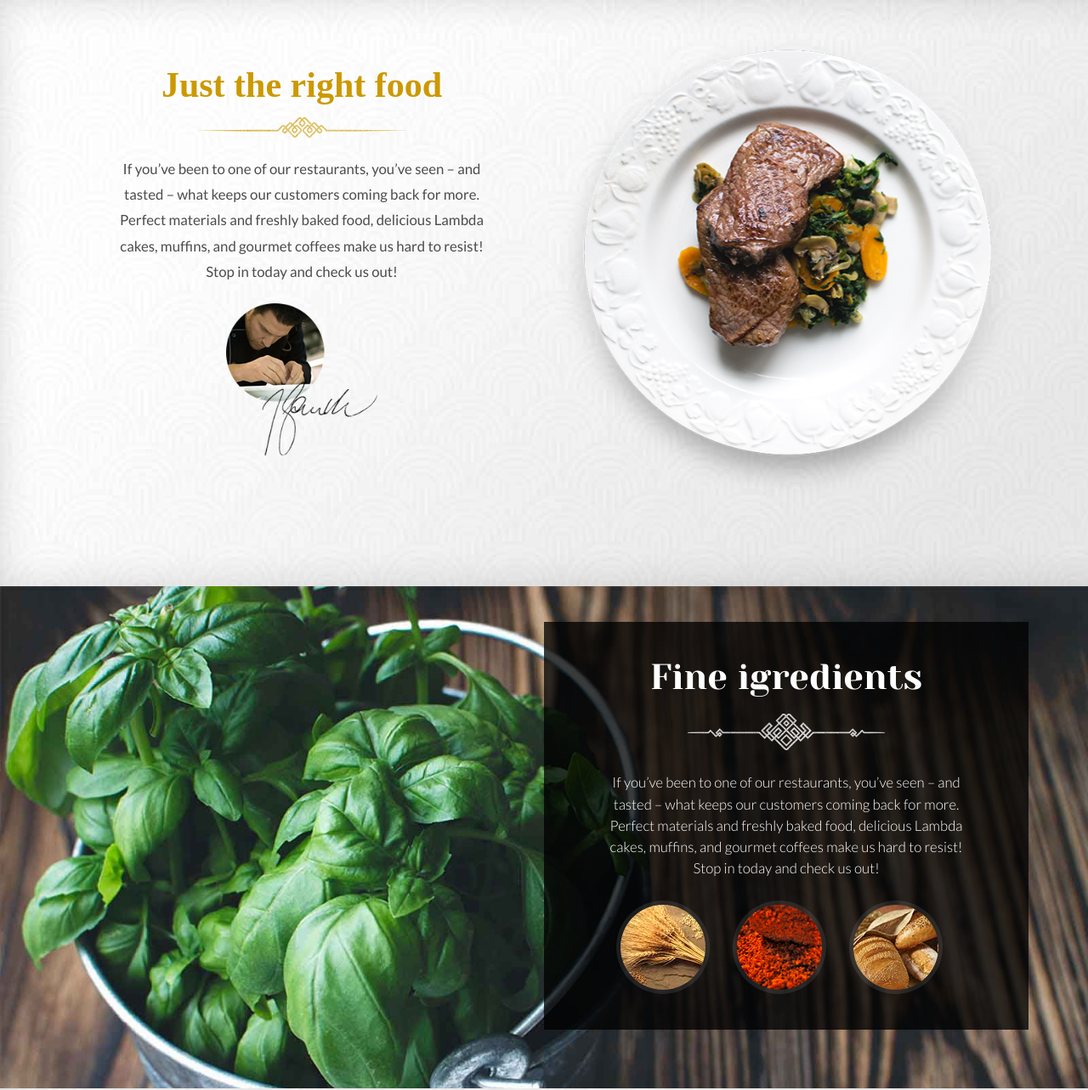
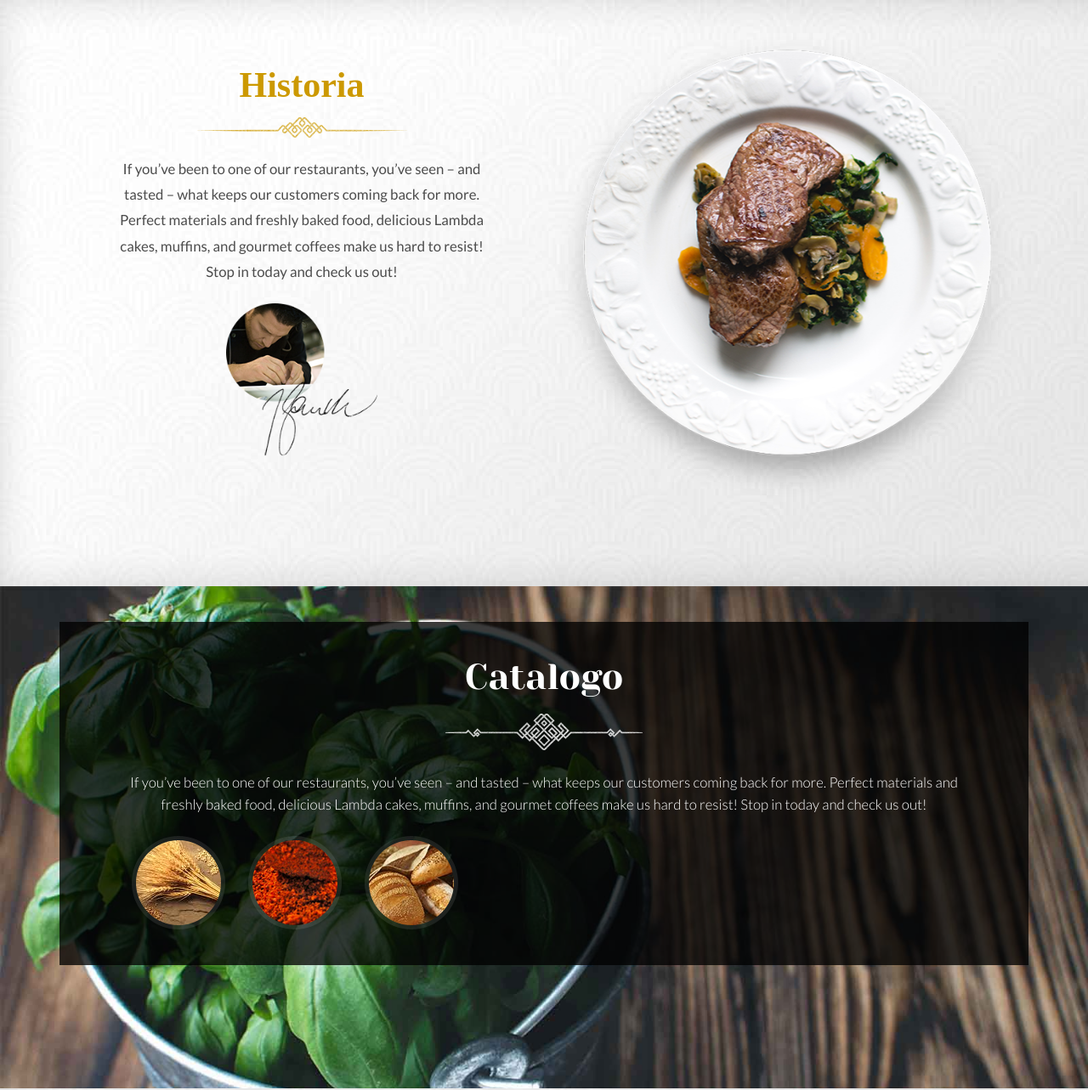
Before and after one commit to roygual/especias, a plain HTML site: page index.html in a window 1280 px wide. Shown: the part 590-1873 px from the top of the page at 85% size. Drawn offline with nearby package versions, Linux system fonts and the light colour scheme; a web font is replaced by a local one.

Commit message:
detalles

```diff
--- a/css/style.css
+++ b/css/style.css
@@ -186,11 +186,11 @@ a.button1:hover {
 }
 .fine-igredients {
 	background: rgba(0, 0, 0, 0.77);
-	width: 50%;
+	width: 100%;
 	float: right;
 	margin: 6em auto 0;
 	text-align: center;
-	padding: 4em 5em;
+	padding: 9em 5em;
 }
 .fine-igredient h3 {
 	font-size: 3em;
--- a/index.html
+++ b/index.html
@@ -1,6 +1,5 @@
 <!--Author: W3layouts
-Author URL: http://w3layouts.comLicense: Creative Commons Attribution 3.0 Unported
-License URL: http://creativecommons.org/licenses/by/3.0/-->
+Author URL: http://w3layouts.comLicense: Creative Commons Attribution 3.0 UnportedLicense URL: http://creativecommons.org/licenses/by/3.0/-->
 <!DOCTYPE html><html>
   <head>
     <meta content="text/html; charset=utf-8" http-equiv="content-type">
@@ -53,16 +52,17 @@ Smartphone Compatible web template, free webdesigns for Nokia, Samsung, LG, Sony
   <body>
     <div class="header" id="home">
       <div class="container">
-        <div style="margin-left: -85px; width: 1326px;" class="header-top">
+        <div style="margin-left: -104px; width: 1345px;" class="header-top">
           <div class="logo wow fadeInLeft" data-wow-delay="0.5s"> <a href="index.html"><img
                 src="images/logo.png" class="img-responsive" alt=""></a> </div>
           <div class="top-menu"> <span class="menu"> </span>
-            <ul>
+            <ul style="margin-left: -14px; width: 814px;">
               <li><a href="#home" class="scroll"><span data-hover="home">inicio</span></a></li>
               <li><a href="#about" class="scroll"><span data-hover="about">historia</span></a></li>
               <li><a href="#igredients" class="scroll"><span data-hover="igredients">catalogo</span></a></li>
               <li><a href="#menu" class="scroll"><span data-hover="menu">recetas</span></a></li>
-              <li><a href="#reviews" class="scroll"><span data-hover="reviews">donde comprar</span></a></li>
+              <li><a href="#reviews" class="scroll"><span data-hover="reviews">donde
+                    comprar</span></a></li>
               <li><a href="#reservations" class="scroll"><span data-hover="reservations">contactenos</span></a></li>
             </ul>
           </div>
@@ -80,8 +80,8 @@ Smartphone Compatible web template, free webdesigns for Nokia, Samsung, LG, Sony
         <div class="baneer-center wow fadeInLeft" data-wow-delay="0.5s">
           <h1>los ingredientes perfectos para la comida perfecta</h1>
           <img src="images/divider.png" alt=""> </div>
-        <div class="buttons"> <a class="button" href="#igredients">productos</a> <a class="button1"
-            href="#reviews">donde comprar</a> </div>
+        <div class="buttons"> <a class="button" href="#igredients">productos</a>
+          <a class="button1" href="#reviews">donde comprar</a> </div>
       </div>
     </div>
     <div class="content">
@@ -89,7 +89,7 @@ Smartphone Compatible web template, free webdesigns for Nokia, Samsung, LG, Sony
         <div class="container">
           <div class="col-md-6 about-leftgrid wow bounceInRight animated" data-wow-delay="0.4s"
             style="visibility: visible; -webkit-animation-delay: 0.4s;">
-            <h2>Just the right food</h2>
+            <h2>Historia</h2>
             <img src="images/img2.png" alt="">
             <p>If you’ve been to one of our restaurants, you’ve seen – and
               tasted – what keeps our customers coming back for more. Perfect
@@ -108,7 +108,7 @@ Smartphone Compatible web template, free webdesigns for Nokia, Samsung, LG, Sony
           <div class="fine-igredients wow bounceInRight animated" data-wow-delay="0.4s"
             style="visibility: visible; -webkit-animation-delay: 0.4s;">
             <div class="fine-igredient">
-              <h3>Fine igredients</h3>
+              <h3>Catalogo</h3>
               <img src="images/divider.png" alt="">
               <p>If you’ve been to one of our restaurants, you’ve seen – and
                 tasted – what keeps our customers coming back for more. Perfect
@@ -312,7 +312,7 @@ Smartphone Compatible web template, free webdesigns for Nokia, Samsung, LG, Sony
         <div class="container">
           <div class="review-info  wow bounceInLeft animated" data-wow-delay="0.4s"
             style="visibility: visible; -webkit-animation-delay: 0.4s;">
-            <h3>Gauest Reviews</h3>
+            <h3>Donde comprar</h3>
             <img src="images/divider.png" alt="">
             <p>"If you’ve been to one of our restaurants, you’ve seen – and
               tasted – what keeps our customers coming back for more. Perfect
@@ -335,7 +335,7 @@ Smartphone Compatible web template, free webdesigns for Nokia, Samsung, LG, Sony
           </div>
           <div class="col-md-6 reservation-rightgrid wow bounceIn animated" data-wow-delay="0.4s"
             style="visibility: visible; -webkit-animation-delay: 0.4s;">
-            <h4>Just the right food</h4>
+            <h4>Contactenos</h4>
             <img src="images/img2.png" alt="">
             <p>If you’ve been to one of our restaurants, you’ve seen – and
               tasted – what keeps our customers coming back for more. Perfect
```
Also changed, not shown: 1 other file.
